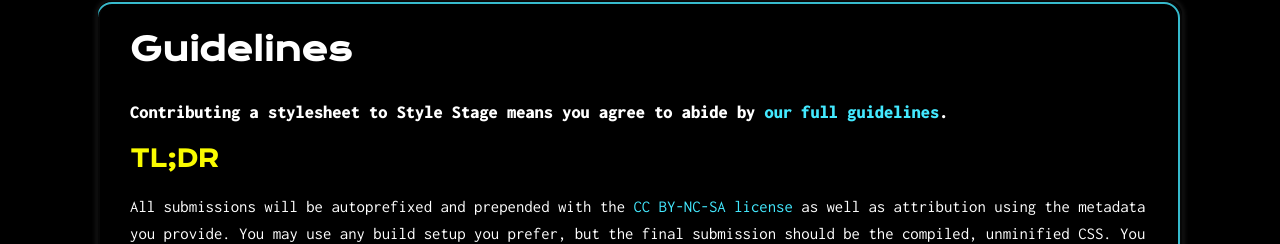
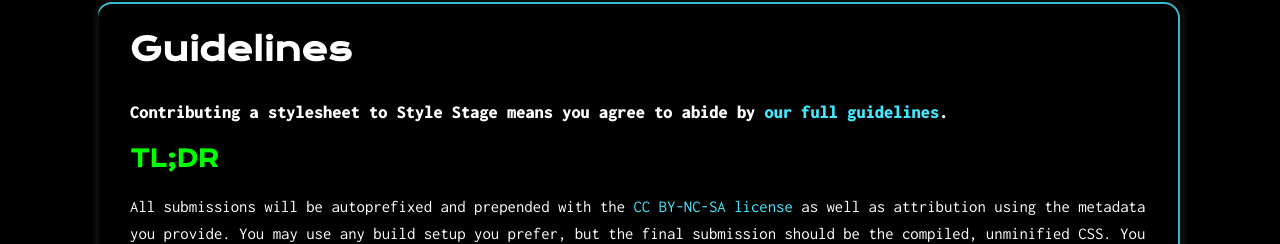
Before and after one commit to cecldwll/wdd331, a website: page public/index.html in a window 1280 px wide. Shown: the part 2391-2635 px from the top of the page. Drawn offline with nearby package versions, Linux system fonts and the light colour scheme; a web font is replaced by a local one.

Commit message:
adjust h3 color

```diff
--- a/sass/composition-styles/_layout.scss
+++ b/sass/composition-styles/_layout.scss
@@ -138,7 +138,7 @@
 // Headings (h3), {TL;DR, Steps to Contribute, Source Files}
 // --------------------------
 h3 {
-  color: var(--color-variant-2);
+  color: var(--color-variant-3);
   margin-bottom: 1.5rem;
 }
 
```
Also changed, not shown: public/style.css.
